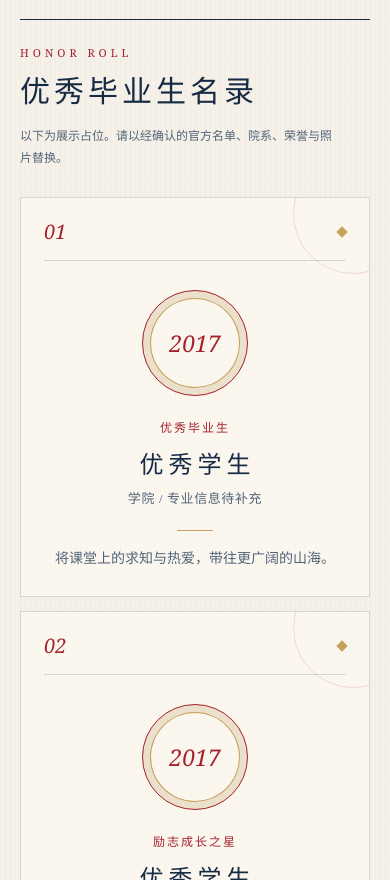
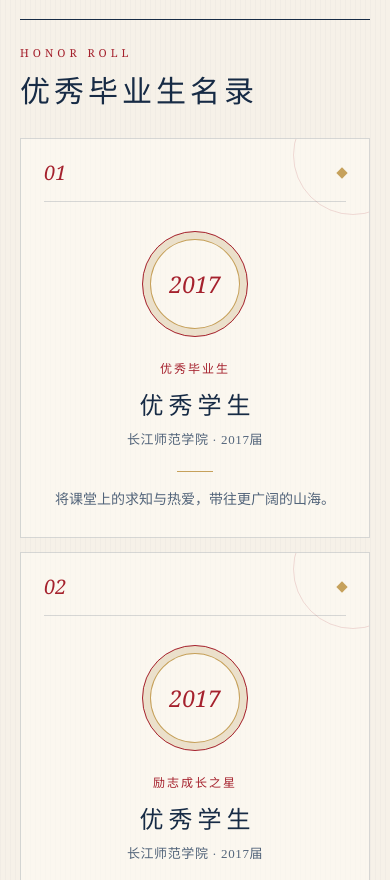
Before and after one commit to ggluoly/yznu, a website built with Vite: page index.html in a window 390 px wide. Shown: the part 1120-2000 px from the top of the page. Built offline with nearby package versions, Linux system fonts and the light colour scheme.

Commit message:
feat: 更新首页专题内容

```diff
--- a/package.json
+++ b/package.json
@@ -3,6 +3,10 @@
   "private": true,
   "version": "0.0.0",
   "type": "module",
+  "packageManager": "npm@11.6.2",
+  "engines": {
+    "node": ">=22.12.0"
+  },
   "scripts": {
     "dev": "vite",
     "build": "tsc && vite build",
--- a/src/main.ts
+++ b/src/main.ts
@@ -28,42 +28,42 @@ const graduates: Graduate[] = [
   {
     number: '01',
     name: '优秀学生',
-    department: '学院 / 专业信息待补充',
+    department: '长江师范学院 · 2017届',
     honor: '优秀毕业生',
     message: '将课堂上的求知与热爱，带往更广阔的山海。',
   },
   {
     number: '02',
     name: '优秀学生',
-    department: '学院 / 专业信息待补充',
+    department: '长江师范学院 · 2017届',
     honor: '励志成长之星',
     message: '以笃行回应青春，以责任照亮前路。',
   },
   {
     number: '03',
     name: '优秀学生',
-    department: '学院 / 专业信息待补充',
+    department: '长江师范学院 · 2017届',
     honor: '学业卓越之星',
     message: '以好学之心守住初心，以实干之姿奔赴未来。',
   },
   {
     number: '04',
     name: '优秀学生',
-    department: '学院 / 专业信息待补充',
+    department: '长江师范学院 · 2017届',
     honor: '实践服务之星',
     message: '让青春的脚步，始终与时代的脉搏同频。',
   },
   {
     number: '05',
     name: '优秀学生',
-    department: '学院 / 专业信息待补充',
+    department: '长江师范学院 · 2017届',
     honor: '创新创业之星',
     message: '怀揣敢为人先的勇气，书写自己的答案。',
   },
   {
     number: '06',
     name: '优秀学生',
-    department: '学院 / 专业信息待补充',
+    department: '长江师范学院 · 2017届',
     honor: '全面发展之星',
     message: '此去星辰大海，仍心系母校与同窗。',
   },
@@ -127,7 +127,7 @@ document.querySelector<HTMLDivElement>('#app')!.innerHTML = `
       <div class="hero-content">
         <p class="eyebrow"><span></span> CLASS OF 2017 · TEN YEARS ON <span></span></p>
         <p class="hero-school">长江师范学院</p>
-        <h1 id="page-title">2017届优秀毕业生十周年纪念</h1>
+        <h1 id="page-title">2017届优秀毕业生<br />十周年纪念</h1>
         <p class="hero-subtitle">2017 — 2027 · 以青春作序，致敬一路闪耀的你们</p>
         <div class="hero-rule" aria-hidden="true"><i></i></div>
         <p class="hero-note">愿你们奔赴辽阔天地，始终葆有少年般澄澈的眼睛与热望。</p>
@@ -150,7 +150,6 @@ document.querySelector<HTMLDivElement>('#app')!.innerHTML = `
           <p class="heading-kicker">HONOR ROLL</p>
           <h2 id="honor-title">优秀毕业生名录</h2>
         </div>
-        <p class="heading-note">以下为展示占位。请以经确认的官方名单、院系、荣誉与照片替换。</p>
       </div>
       <div class="graduate-grid">
         ${graduateCards}
--- a/src/style.css
+++ b/src/style.css
@@ -475,15 +475,6 @@ h2 {
   line-height: 1.25;
 }
 
-.heading-note {
-  max-width: 320px;
-  margin-bottom: 4px;
-  color: var(--ink-soft);
-  font-size: 12px;
-  line-height: 1.8;
-  text-align: right;
-}
-
 .graduate-grid {
   display: grid;
   grid-template-columns: repeat(3, 1fr);
@@ -950,11 +941,6 @@ a:focus-visible {
     margin-bottom: 28px;
   }
 
-  .heading-note {
-    margin-top: 16px;
-    text-align: left;
-  }
-
   .honor-section {
     padding-bottom: 88px;
   }
```
Also changed, not shown: .github/workflows/deploy-pages.yml, 2 other files.
